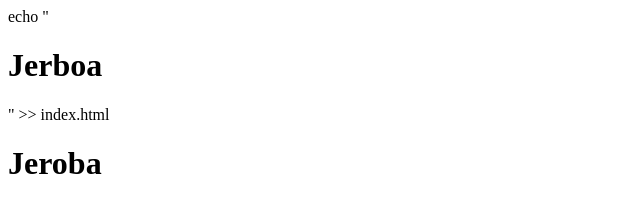
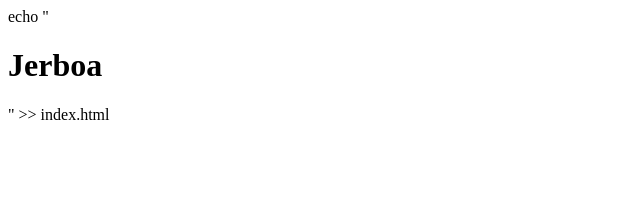
Before and after one commit to ohmtob/Jerboa, a plain HTML site: page index.html in a window 1280 px wide. Shown: the whole page, without its empty margins (0-640 px from the left). Drawn offline with Linux system fonts and the light colour scheme.

Commit message:
Revert "Diet"
This reverts commit 5c15fd5565522d24cba5ebef5fa17208e51e091c.

```diff
--- a/index.html
+++ b/index.html
@@ -1,3 +1 @@
 echo "<h1>Jerboa</h1>" >> index.html
-
-<h1>Jeroba</h1>
```
Also changed, not shown: rodentia.html (deleted, +0 -1 lines).
